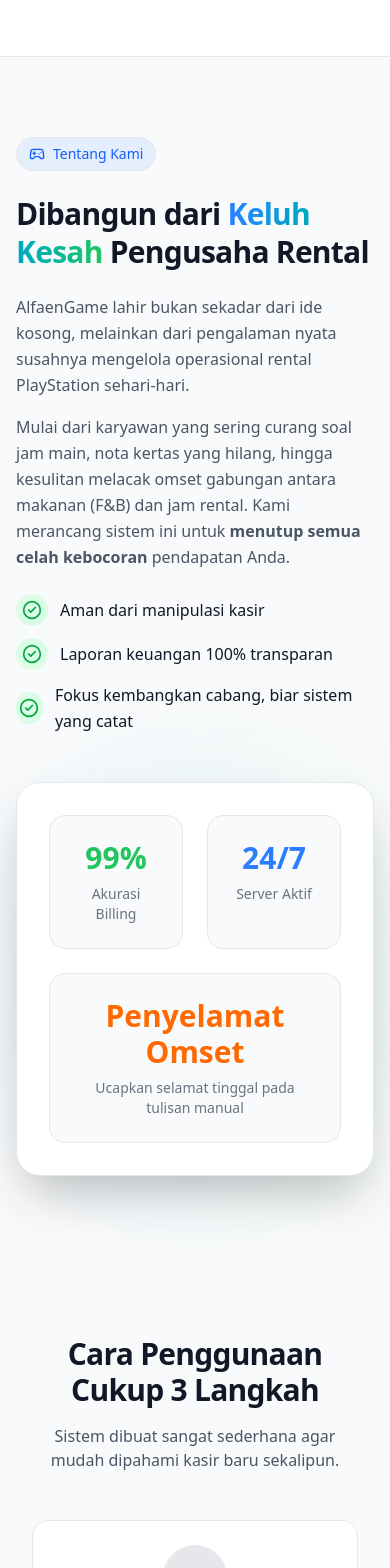
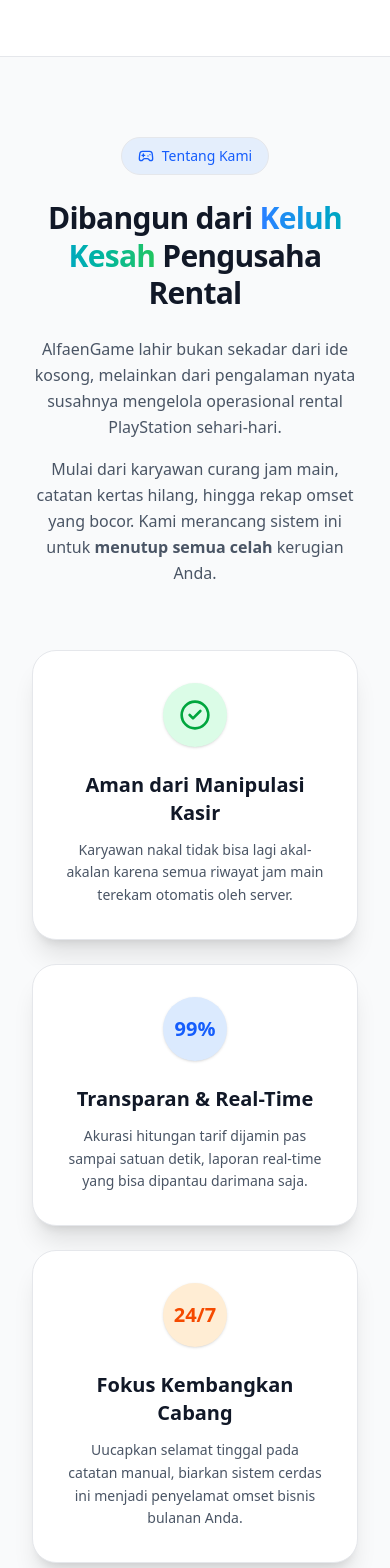
Before and after one commit to alpaenf/game, a Next.js app: page / in a window 390 px wide. Shown: the part 2740-4308 px from the top of the page. Built offline with nearby package versions, Linux system fonts and the light colour scheme; no server answers.

Commit message:
first committt

```diff
--- a/src/app/page.tsx
+++ b/src/app/page.tsx
@@ -207,56 +207,54 @@
       <section className="relative z-10 py-20 md:py-32 bg-background">
          <div className="max-w-7xl mx-auto px-4 md:px-6">
             <AnimatedSection direction="up">
-              <div className="grid grid-cols-1 md:grid-cols-2 gap-12 md:gap-16 items-center">
-                 <div>
-                    <div className="inline-flex items-center gap-2 px-3 py-1.5 rounded-full bg-blue-500/10 border border-blue-500/20 text-blue-600 dark:text-blue-400 text-sm font-medium mb-6">
+              <div className="text-center max-w-4xl mx-auto mb-16 px-4">
+                 <div className="inline-flex items-center justify-center gap-2 px-4 py-2 rounded-full bg-blue-500/10 border border-blue-500/20 text-blue-600 dark:text-blue-400 text-sm font-medium mb-6">
                     <Gamepad2 className="w-4 h-4" /> Tentang Kami
                  </div>
-                    <h2 className="text-3xl md:text-4xl font-bold mb-6 tracking-tight leading-tight">
+                 <h2 className="text-3xl md:text-5xl font-bold mb-6 tracking-tight leading-tight">
                     Dibangun dari <span className="text-transparent bg-clip-text bg-gradient-to-r from-blue-500 to-primary">Keluh Kesah</span> Pengusaha Rental
                  </h2>
-                    <div className="space-y-4 text-gray-600 dark:text-gray-400 text-base md:text-lg leading-relaxed">
-                       <p>
+                 <p className="text-gray-600 dark:text-gray-400 text-base md:text-lg leading-relaxed mb-4 max-w-2xl mx-auto">
                     AlfaenGame lahir bukan sekadar dari ide kosong, melainkan dari pengalaman nyata susahnya mengelola operasional rental PlayStation sehari-hari.
                  </p>
-                       <p>
-                          Mulai dari karyawan yang sering curang soal jam main, nota kertas yang hilang, hingga kesulitan melacak omset gabungan antara makanan (F&B) dan jam rental. Kami merancang sistem ini untuk <strong>menutup semua celah kebocoran</strong> pendapatan Anda.
+                 <p className="text-gray-600 dark:text-gray-400 text-base md:text-lg leading-relaxed max-w-2xl mx-auto">
+                    Mulai dari karyawan curang jam main, catatan kertas hilang, hingga rekap omset yang bocor. Kami merancang sistem ini untuk <strong>menutup semua celah</strong> kerugian Anda.
                  </p>
-                       <ul className="mt-6 space-y-3">
-                          <li className="flex items-center gap-3">
-                             <div className="w-8 h-8 rounded-full bg-green-100 dark:bg-green-900/30 flex items-center justify-center text-green-600 dark:text-green-400"><CheckCircle2 className="w-5 h-5" /></div>
-                             <span className="font-medium text-text-main">Aman dari manipulasi kasir</span>
-                          </li>
-                          <li className="flex items-center gap-3">
-                             <div className="w-8 h-8 rounded-full bg-green-100 dark:bg-green-900/30 flex items-center justify-center text-green-600 dark:text-green-400"><CheckCircle2 className="w-5 h-5" /></div>
-                             <span className="font-medium text-text-main">Laporan keuangan 100% transparan</span>
-                          </li>
-                          <li className="flex items-center gap-3">
-                             <div className="w-8 h-8 rounded-full bg-green-100 dark:bg-green-900/30 flex items-center justify-center text-green-600 dark:text-green-400"><CheckCircle2 className="w-5 h-5" /></div>
-                             <span className="font-medium text-text-main">Fokus kembangkan cabang, biar sistem yang catat</span>
-                          </li>
-                       </ul>
-                    </div>
               </div>
 
-                 <div className="relative">
-                    <div className="absolute inset-0 bg-gradient-to-r from-blue-500/20 to-primary/20 blur-3xl rounded-full opacity-50" />
-                    <div className="relative bg-surface border border-gray-200 dark:border-gray-800 p-8 rounded-3xl shadow-2xl">
-                       <div className="grid grid-cols-2 gap-6">
-                          <div className="text-center p-6 bg-gray-50 dark:bg-gray-900/50 rounded-2xl border border-gray-100 dark:border-gray-800">
-                             <div className="text-3xl font-black text-primary mb-2">99%</div>
-                             <div className="text-sm text-gray-500 dark:text-gray-400 font-medium">Akurasi Billing</div>
+              {/* Grid Cards */}
+              <div className="grid grid-cols-1 md:grid-cols-3 gap-6 max-w-5xl mx-auto relative px-4 md:px-0">
+                 {/* Card 1 */}
+                 <div className="bg-surface border border-gray-200 dark:border-gray-800 rounded-3xl p-8 text-center relative hover:-translate-y-2 transition-transform duration-300 shadow-xl dark:shadow-none">
+                    <div className="w-16 h-16 bg-green-100 dark:bg-green-900/30 rounded-full flex items-center justify-center mx-auto mb-6 shadow-sm">
+                       <CheckCircle2 className="w-8 h-8 text-green-600 dark:text-green-500" />
                     </div>
-                          <div className="text-center p-6 bg-gray-50 dark:bg-gray-900/50 rounded-2xl border border-gray-100 dark:border-gray-800">
-                             <div className="text-3xl font-black text-blue-500 mb-2">24/7</div>
-                             <div className="text-sm text-gray-500 dark:text-gray-400 font-medium">Server Aktif</div>
+                    <h3 className="text-xl font-bold mb-3 text-text-main">Aman dari Manipulasi Kasir</h3>
+                    <p className="text-gray-600 dark:text-gray-400 leading-relaxed text-sm">
+                       Karyawan nakal tidak bisa lagi akal-akalan karena semua riwayat jam main terekam otomatis oleh server.
+                    </p>
                  </div>
-                          <div className="text-center p-6 bg-gray-50 dark:bg-gray-900/50 rounded-2xl border border-gray-100 dark:border-gray-800 col-span-2">
-                             <div className="text-3xl font-black text-orange-500 mb-2">Penyelamat Omset</div>
-                             <div className="text-sm text-gray-500 dark:text-gray-400 font-medium">Ucapkan selamat tinggal pada tulisan manual</div>
+
+                 {/* Card 2 */}
+                 <div className="bg-surface border border-gray-200 dark:border-gray-800 rounded-3xl p-8 text-center relative hover:-translate-y-2 transition-transform duration-300 shadow-xl dark:shadow-none">
+                    <div className="w-16 h-16 bg-blue-100 dark:bg-blue-900/30 rounded-full flex items-center justify-center mx-auto mb-6 shadow-sm">
+                       <span className="text-xl font-black text-blue-600 dark:text-blue-500">99%</span>
                     </div>
+                    <h3 className="text-xl font-bold mb-3 text-text-main">Transparan & Real-Time</h3>
+                    <p className="text-gray-600 dark:text-gray-400 leading-relaxed text-sm">
+                       Akurasi hitungan tarif dijamin pas sampai satuan detik, laporan real-time yang bisa dipantau darimana saja.
+                    </p>
                  </div>
+
+                 {/* Card 3 */}
+                 <div className="bg-surface border border-gray-200 dark:border-gray-800 rounded-3xl p-8 text-center relative hover:-translate-y-2 transition-transform duration-300 shadow-xl dark:shadow-none">
+                    <div className="w-16 h-16 bg-orange-100 dark:bg-orange-900/30 rounded-full flex items-center justify-center mx-auto mb-6 shadow-sm">
+                       <span className="text-xl font-black text-orange-600 dark:text-orange-500">24/7</span>
                     </div>
+                    <h3 className="text-xl font-bold mb-3 text-text-main">Fokus Kembangkan Cabang</h3>
+                    <p className="text-gray-600 dark:text-gray-400 leading-relaxed text-sm">
+                       Uucapkan selamat tinggal pada catatan manual, biarkan sistem cerdas ini menjadi penyelamat omset bisnis bulanan Anda.
+                    </p>
                  </div>
               </div>
             </AnimatedSection>
```
Lines whose indentation alone changed are shown as unchanged.
